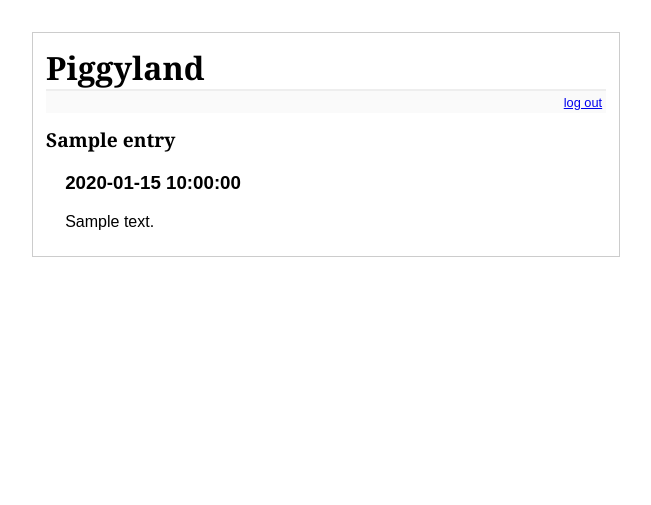
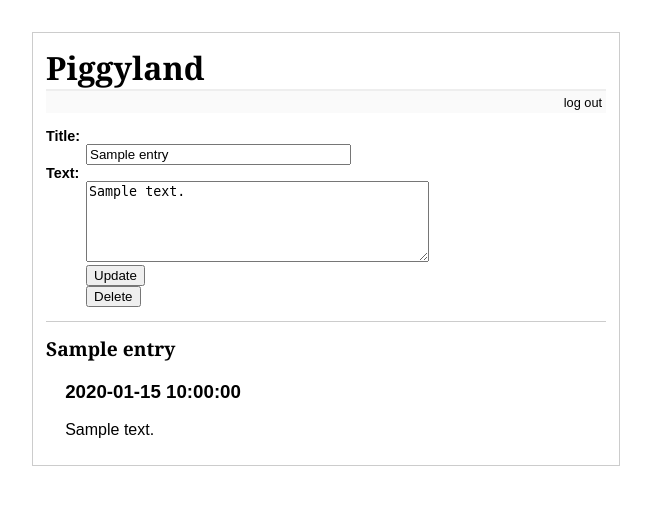
Before and after one commit to ilikeeatingrice/myBlog, a Flask app: template templates/show_entry.html in a window 1280 px wide. Shown: the top 505 px of the page, without its empty margins (314-965 px from the left). Run offline with Flask 2, Linux system fonts and the light colour scheme; the visitor is signed in with stand-in values (Sample User, id 1); the template is opened without the code that fills it: most values are stand-ins (such as "Sample title", 1, 10 or a date in 2020); some libraries are stand-ins or nearby versions.

Commit message:
edit & delete entry function added, Flask-paginate

```diff
--- a/flaskr.py
+++ b/flaskr.py
@@ -3,6 +3,7 @@ import sqlite3
 from flask import Flask, request, session, g, redirect, url_for, abort, render_template, flash
 from contextlib import closing
 from datetime import datetime
+from flask.ext.paginate import Pagination
 
 #configuration
 DATABASE = '/tmp/flaskr.db'
@@ -36,16 +37,28 @@ def teardown_request(exception):
 
 @app.route('/')
 def show_entries():
+    search = False
+    q = request.args.get('q')
+    if q:
+        search = True
+    try:
+        page = int(request.args.get('page', 1))
+    except ValueError:
+        page = 1
     cur = g.db.execute('select title, text, time, id from entries order by id desc')
     entries = [dict(title=row[0], text=row[1], time = row[2][:-10], entryId = row[3]) for row in cur.fetchall()]
-    return render_template('show_entries.html', entries=entries)
+    pagination = Pagination(page=page, total=len(entries), search=search, record_name='entries')
+    return render_template('show_entries.html', entries=entries, pagination=pagination,)
 
 @app.route('/entry/<entryId>')
 def show_entry(entryId):
-	cur = g.db.execute('select title, text, time from entries where id = ?', [entryId])
-	row = cur.fetchall()
-	entry = dict(title = row[0][0], text = row[0][1], time= row[0][2][:-10])
-	return render_template('show_entry.html', entry = entry)
+    cur = g.db.execute('select title, text, time from entries where id = ?', [entryId])
+    row = cur.fetchall()
+    if row:
+        entry = dict(title = row[0][0], text = row[0][1], time= row[0][2][:-10] ,id = entryId)
+        return render_template('show_entry.html', entry = entry)
+    else:
+        return show_entries()
 
 @app.route('/add', methods=['POST'])
 def add_entry():
@@ -55,6 +68,25 @@ def add_entry():
                  [request.form['title'], request.form['text'], datetime.now()])
     g.db.commit()
     flash('New entry was successfully posted')
+    return redirect(url_for('show_entries'))
+
+@app.route('/edit/<entryId>', methods=['POST'])
+def edit_entry(entryId):
+    if not session.get('logged_in'):
+        abort(401)
+    g.db.execute('update entries set title=?, text=?, time=? where id = ?',
+                 [request.form['title'], request.form['text'], datetime.now(), entryId])
+    g.db.commit()
+    flash('Entry was successfully updated')
+    return redirect(url_for('show_entries'))
+
+@app.route('/delete/<entryId>')
+def delete_entry(entryId):
+    if not session.get('logged_in'):
+        abort(401)
+    g.db.execute('delete from entries where id = ?', [entryId])
+    g.db.commit()
+    flash('Entry was successfully deleted')
     return redirect(url_for('show_entries'))
 
 @app.route('/login', methods=['GET', 'POST'])
--- a/static/style.css
+++ b/static/style.css
@@ -4,6 +4,7 @@ h1, h2          { font-family: 'Georgia', serif; margin: 0; }
 h1              { border-bottom: 2px solid #eee; }
 h2              { font-size: 1.2em; }
 
+a         { color:black; text-decoration:none; }
 .page           { margin: 2em auto; width: 35em; border: 1px solid #ccc;
                   padding: 0.8em; background: white; }
 .entries        { list-style: none; margin: 0; padding: 0; }
@@ -16,3 +17,18 @@ h2              { font-size: 1.2em; }
 .flash          { background: #22FD4C; padding: 0.5em;
                   border: 1px solid #FFFFFF; }
 .error          { background: #f0d6d6; padding: 0.5em; }
+.pagination-page-info {
+    padding: .6em;
+    padding-left: 0;
+    width: 40em;
+    margin: .5em;
+    margin-left: 0;
+    font-size: 12px;
+}
+.pagination-page-info b {
+    color: black;
+    background: #6aa6ed;
+    padding-left: 2px;
+    padding: .1em .25em;
+    font-size: 150%;
+}
--- a/templates/show_entries.html
+++ b/templates/show_entries.html
@@ -12,10 +12,14 @@
     </form>
   {% endif %}
   <ul class=entries>
+    {{ pagination.info }}
+    {{ pagination.links }}
   {% for entry in entries %}
     <li><h2><a href = "{{url_for('show_entry', entryId=entry.entryId)}}">{{ entry.title }}</a></h2><h3>{{entry.time}}</h3>{{ entry.text|safe }}
   {% else %}
     <li><em>No entries here...</em>
   {% endfor %}
+
   </ul>
+  {{ pagination.links }}
 {% endblock %}
--- a/templates/show_entry.html
+++ b/templates/show_entry.html
@@ -1,6 +1,18 @@
 {% extends "layout.html" %}
 {% block body %}
   {% if session.logged_in %}
+    <form action=" {{url_for('edit_entry', entryId=entry.id)}} " method=post class=add-entry>
+      <dl>
+        <dt>Title:
+        <dd><input type=text size=30 name=title value='{{ entry.title }}'>
+        <dt>Text:
+        <dd><textarea name=text rows=5 cols=40>{{ entry.text|safe }}</textarea>
+        <dd><input type=submit value=Update>
+        <dd><button type="button"><a href = "{{url_for('delete_entry', entryId=entry.id)}}">Delete</a></button>
+      </dl>
+
+    </form>
+
   {% endif %}
   <ul class=entries>
     <li><h2>{{ entry.title }}</h2><h3>{{entry.time}}</h3>{{ entry.text|safe }}
```
